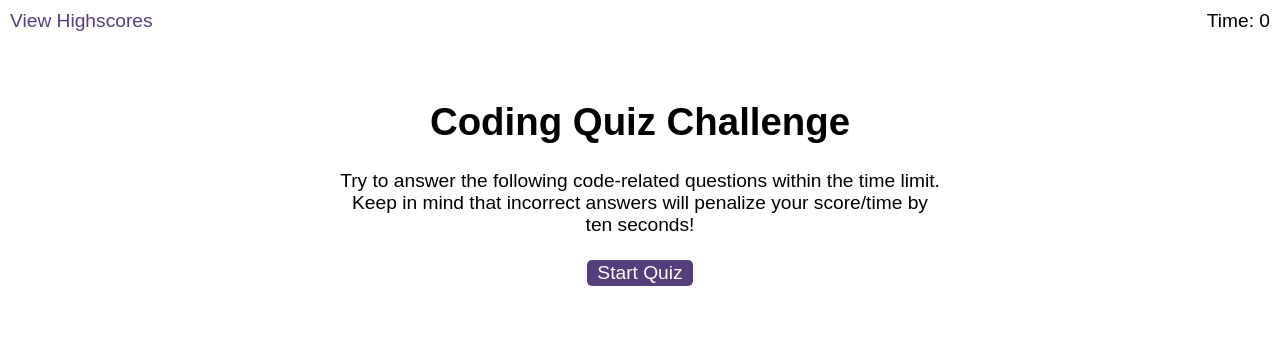
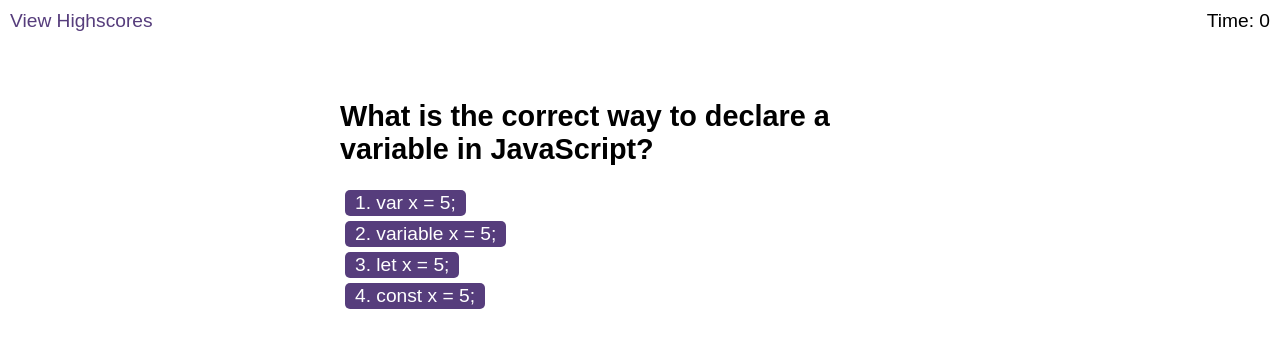
Before and after one commit to pmAdriaan/quiz-king, a plain HTML site: page index.html in a window 1280 px wide. Both pictures are taken after a click on the button "Start Quiz". Drawn offline with Linux system fonts and the light colour scheme.

Commit message:
Added the logic to start the quiz and display the questions

```diff
--- /dev/null
+++ b/assets/js/logic.js
@@ -0,0 +1,48 @@
+// DOM Elements
+const startButton = document.getElementById("start");
+const questionsContainer = document.getElementById("questions");
+const questionTitle = document.getElementById("question-title");
+const choicesContainer = document.getElementById("choices");
+const timeDisplay = document.getElementById("time");
+const endScreen = document.getElementById("end-screen");
+const finalScoreDisplay = document.getElementById("final-score");
+const initialsInput = document.getElementById("initials");
+const submitButton = document.getElementById("submit");
+
+// Variables to track quiz state
+let currentQuestionIndex = 0;
+
+// Event listener for the start button
+startButton.addEventListener("click", startQuiz);
+
+// Function to start the quiz
+function startQuiz() {
+
+    //Hide the start-screen container
+    startButton.parentElement.classList.add("hide");
+
+    //Show the questions screen
+    questionsContainer.classList.remove("hide");
+
+    // Display the first question
+    displayQuestion();
+}
+
+// Function to display a question
+function displayQuestion() {
+    // Get the current question from the array of questions using its index
+    const currentQuestion = questions[currentQuestionIndex];
+
+    // Display question title
+    questionTitle.textContent = currentQuestion.title;
+
+    // Clear any existing choice elements
+    choicesContainer.textContent = "";
+
+    // Loop through each choice and create a new button element
+    currentQuestion.choices.forEach((choice, index) => {
+        const button = document.createElement("button");
+        button.textContent = `${index + 1}. ${choice}`;
+        choicesContainer.appendChild(button);
+    });
+}
--- /dev/null
+++ b/assets/js/questions.js
@@ -0,0 +1,37 @@
+const questions = [
+    {
+        title: "What is the correct way to declare a variable in JavaScript?",
+        choices: [
+            "var x = 5;",
+            "variable x = 5;",
+            "let x = 5;",
+            "const x = 5;"
+        ],
+        correctAnswer: 2, // Index of the correct answer in the choices array
+    },
+    {
+        title: "What does the 'DOM' stand for in JavaScript?",
+        choices: [
+            "Document Object Model",
+            "Data Object Model",
+            "Design Object Model",
+            "Document Oriented Model"
+        ],
+        correctAnswer: 0,
+    },
+    {
+        title: "What is the purpose of the 'typeof' operator in JavaScript?",
+        choices: [
+            "It checks if a variable is defined.",
+            "It returns the data type of a variable.",
+            "It converts a variable to a boolean type.",
+            "It creates a new variable."
+        ],
+        correctAnswer: 1,
+    },
+];
+
+// select questions and answers by index [n] and keys
+// questions[0].title = the question title
+// questions[0].choices = an array of choices for the question
+// questions[0].correctAnswer = the index of the correct answer
```
Also changed, not shown: assets/js/scores.js (added), index.html (line endings or trailing spaces).
